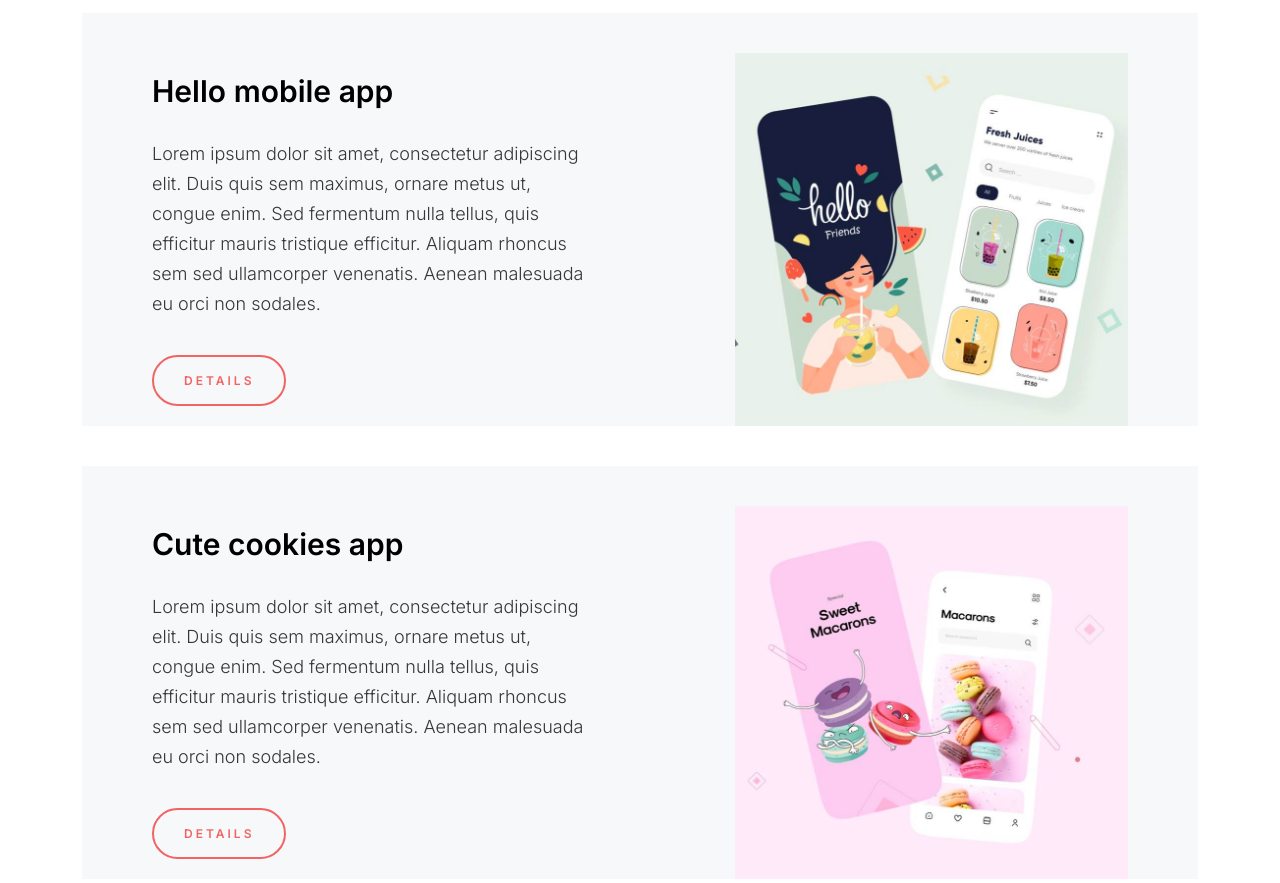
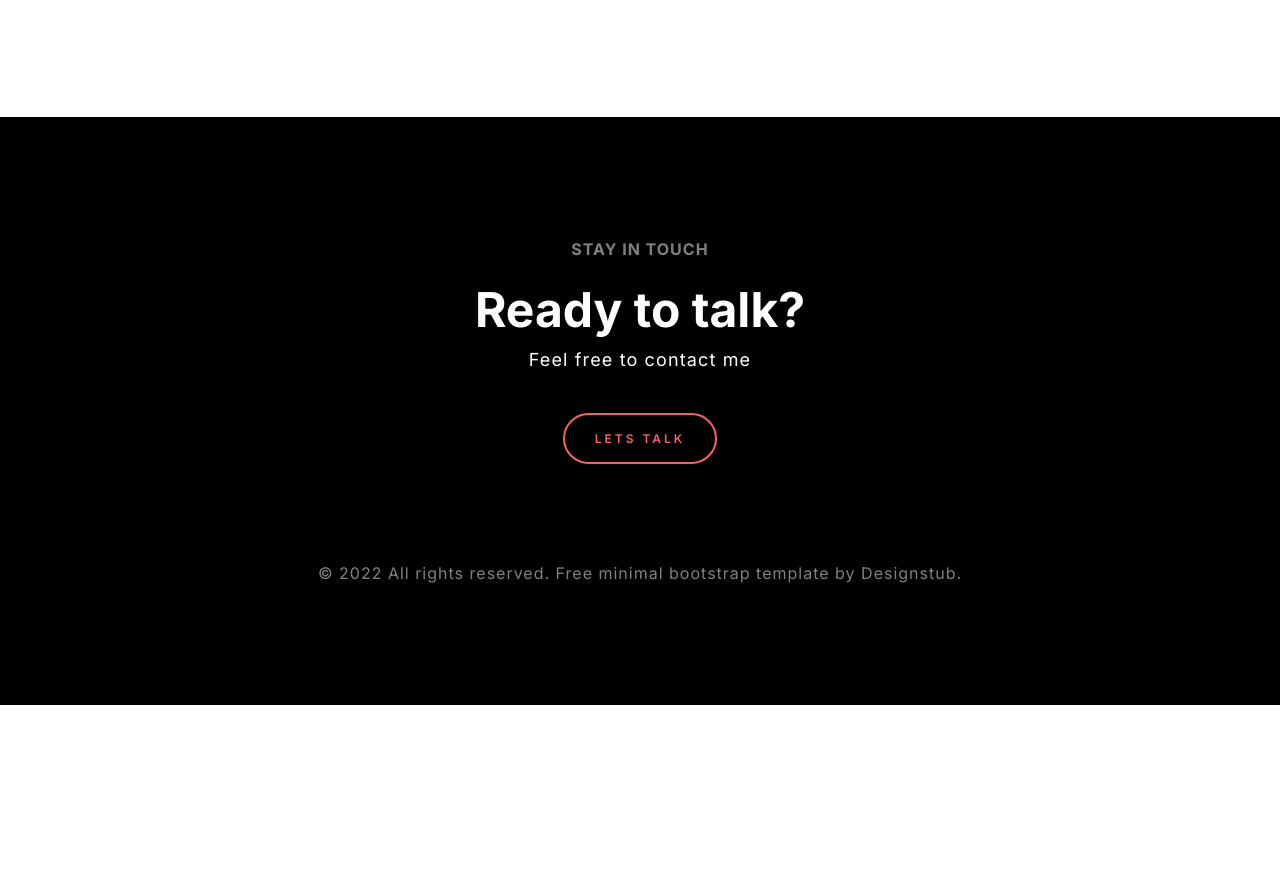
Before and after one commit to Georgia-Omoja/Cloud_Projects, a plain HTML site: page Project 1/portfolio/index.html in a window 1280 px wide. Shown: the part 3212-4095 px from the top of the page. After the commit the page ends 3917 px from the top, so only its background shows below. Drawn offline with nearby package versions, Linux system fonts and the light colour scheme.

Commit message:
Hosting a Static Website

```diff
--- a/Project 1/portfolio/index.html
+++ b/Project 1/portfolio/index.html
@@ -177,41 +177,13 @@
               <div class="row">
                   <div class="col-12 col-sm-12 col-md-7 col-lg-7 col-xl-7 col-xxl-7">
                       <section>
-                          <h3 class="ds-work-tilte">Tripy mobile app</h3>
-                          <p>Lorem ipsum dolor sit amet, consectetur adipiscing elit. Duis quis sem maximus, ornare metus ut, congue enim. Sed fermentum nulla tellus, quis efficitur mauris tristique efficitur. Aliquam rhoncus sem sed ullamcorper venenatis. Aenean malesuada eu orci non sodales. </p>
-                          <a href="works-setails.html" class="ds-button">Details</a>
+                          <h3 class="ds-work-tilte">Hosting a Static Website</h3>
+                          <p>This project involves hosting a static website, leveraging Terraform for infrastructure management. By creating a well-structured Terraform configuration, you can provision resources, including AWS S3 buckets, CloudFront distributions, SSL certificates, and DNS configurations, as well as automate deployments. </p>
+                          <a href="https://medium.com/@omojaglorygeorgia/hosting-a-static-website-with-terraform-a-step-by-step-guide-2986ef8576a3" class="ds-button">Details</a>
                       </section>
                   </div>
                   <div class="col-12 col-sm-12 col-md-5 col-lg-5 col-xl-5 col-xxl-5">
                       <figure><img src="images/work-1.jpg"></figure>
-                  </div>
-              </div>
-            </div>
-            <div class="ds-work-list">
-              <div class="row">
-                  <div class="col-12 col-sm-12 col-md-7 col-lg-7 col-xl-7 col-xxl-7">
-                      <section>
-                          <h3 class="ds-work-tilte">Hello mobile app</h3>
-                          <p>Lorem ipsum dolor sit amet, consectetur adipiscing elit. Duis quis sem maximus, ornare metus ut, congue enim. Sed fermentum nulla tellus, quis efficitur mauris tristique efficitur. Aliquam rhoncus sem sed ullamcorper venenatis. Aenean malesuada eu orci non sodales. </p>
-                          <a href="works-setails.html" class="ds-button">Details</a>
-                      </section>
-                  </div>
-                  <div class="col-12 col-sm-12 col-md-5 col-lg-5 col-xl-5 col-xxl-5">
-                      <figure><img src="images/work-2.jpg"></figure>
-                  </div>
-              </div>
-            </div>
-            <div class="ds-work-list">
-              <div class="row">
-                  <div class="col-12 col-sm-12 col-md-7 col-lg-7 col-xl-7 col-xxl-7">
-                      <section>
-                          <h3 class="ds-work-tilte">Cute cookies app</h3>
-                          <p>Lorem ipsum dolor sit amet, consectetur adipiscing elit. Duis quis sem maximus, ornare metus ut, congue enim. Sed fermentum nulla tellus, quis efficitur mauris tristique efficitur. Aliquam rhoncus sem sed ullamcorper venenatis. Aenean malesuada eu orci non sodales. </p>
-                          <a href="works-setails.html" class="ds-button">Details</a>
-                      </section>
-                  </div>
-                  <div class="col-12 col-sm-12 col-md-5 col-lg-5 col-xl-5 col-xxl-5">
-                       <figure><img src="images/work-3.jpg"></figure>
                   </div>
               </div>
             </div>
```
Also changed, not shown: Project 1/portfolio/images/work-1.jpg.
